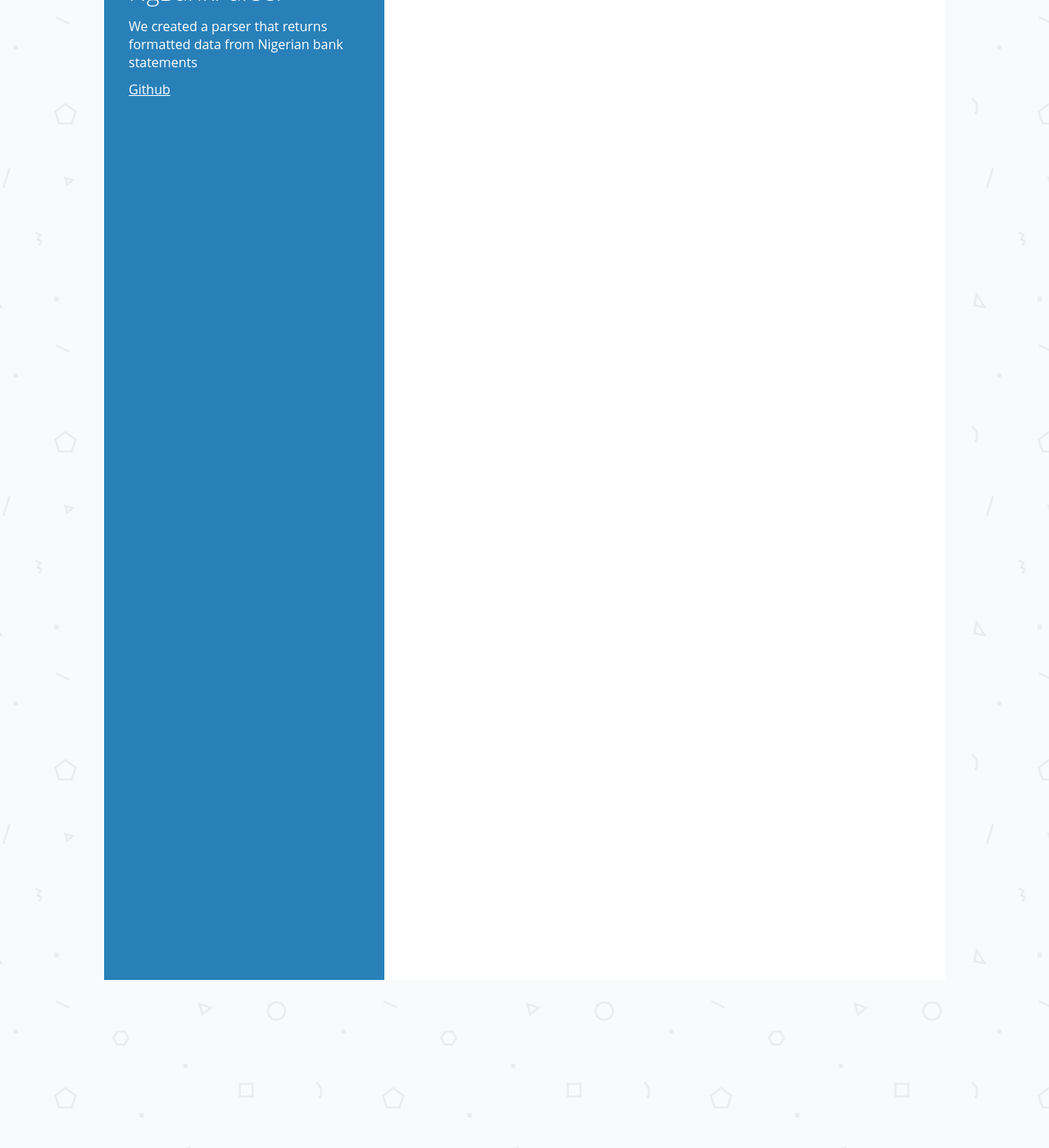
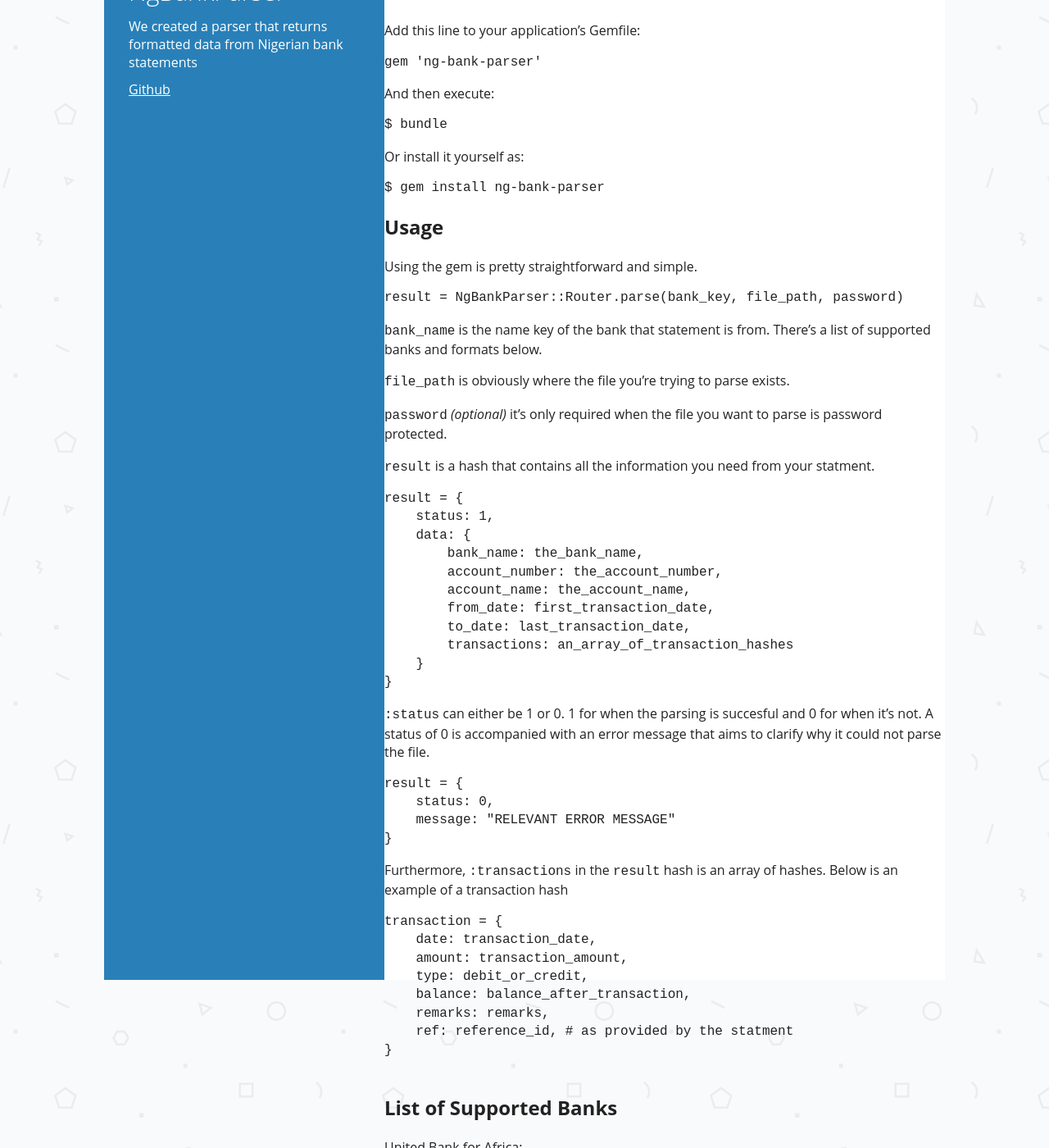
Before and after one commit to devcenter-square/devcenter-square.github.io, a Jekyll site: the page built from _posts/2015-08-20-ng-bank-parser.markdown, in a window 1280 px wide and 1400 px high, scrolled down 205 px. Shown: the whole window at 82% size. Built offline with Jekyll 4.4.1, drawn with Linux system fonts in a browser that asks for light colours; some of the changed text lies outside the part shown.

Commit message:
Update 2015-08-20-ng-bank-parser.markdown

````diff
--- a/_posts/2015-08-20-ng-bank-parser.markdown
+++ b/_posts/2015-08-20-ng-bank-parser.markdown
@@ -8,3 +8,95 @@
 completed: true
 color_id: 2
 ---
+
+# Ng::Bank::Parser
+
+## Installation
+
+Add this line to your application's Gemfile:
+
+```ruby
+gem 'ng-bank-parser'
+```
+
+And then execute:
+
+    $ bundle
+
+Or install it yourself as:
+
+    $ gem install ng-bank-parser
+
+## Usage
+
+Using the gem is pretty straightforward and simple.
+```ruby
+result = NgBankParser::Router.parse(bank_key, file_path, password)
+```
+
+`bank_name` is the name key of the bank that statement is from. There's a list of supported banks and formats below.
+
+`file_path` is obviously where the file you're trying to parse exists.
+
+`password` *(optional)* it's only required when the file you want to parse is password protected.
+
+`result` is a hash that contains all the information you need from your statment.
+
+```ruby
+result = {
+    status: 1,
+    data: {
+        bank_name: the_bank_name,
+        account_number: the_account_number,
+        account_name: the_account_name,
+        from_date: first_transaction_date,
+        to_date: last_transaction_date,
+        transactions: an_array_of_transaction_hashes
+    }
+}
+```
+
+`:status` can either be 1 or 0. 1 for when the parsing is succesful and 0 for when it's not. A status of 0 is accompanied with an error message that aims to clarify why it could not parse the file.
+
+```ruby
+result = {
+    status: 0,
+    message: "RELEVANT ERROR MESSAGE"
+}
+```
+
+Furthermore, `:transactions` in the `result` hash is an array of hashes. Below is an example of a transaction hash
+
+```ruby
+transaction = {
+    date: transaction_date,
+    amount: transaction_amount,
+    type: debit_or_credit,
+    balance: balance_after_transaction,
+    remarks: remarks,
+    ref: reference_id, # as provided by the statment
+}
+
+```
+
+## List of Supported Banks
+
+United Bank for Africa:
+- key: uba
+- supported formats: pdf
+
+Guaranty Trust Bank:
+- key: gtb
+- supported formats: xls, xlsx
+
+First Bank:
+- key: firstbank
+- supported formats: pdf
+
+## Contributing
+
+Documentation on contribution can be found in the contribution wiki
+
+## License
+
+The gem is available as open source under the terms of the [MIT License](http://opensource.org/licenses/MIT).
````
